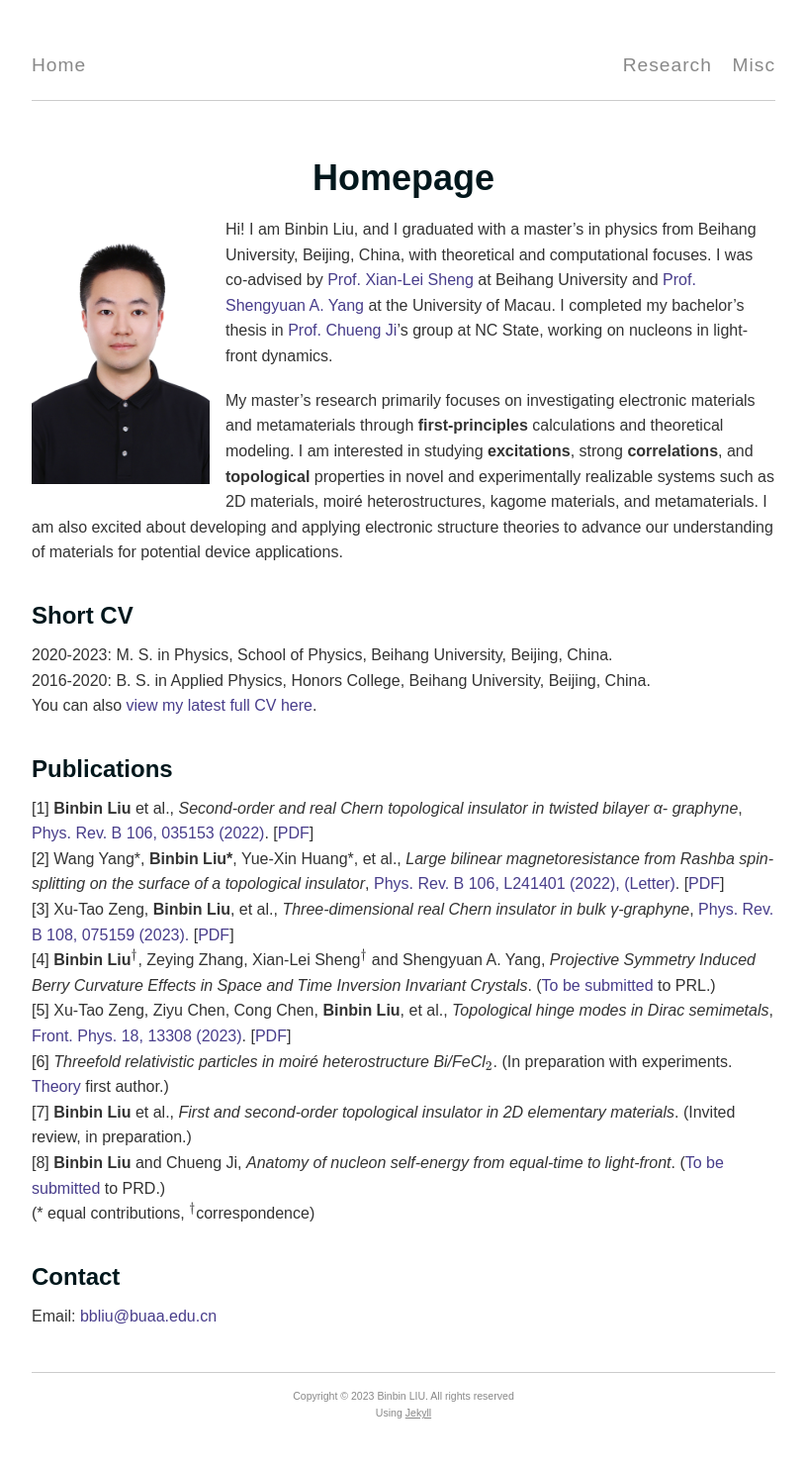
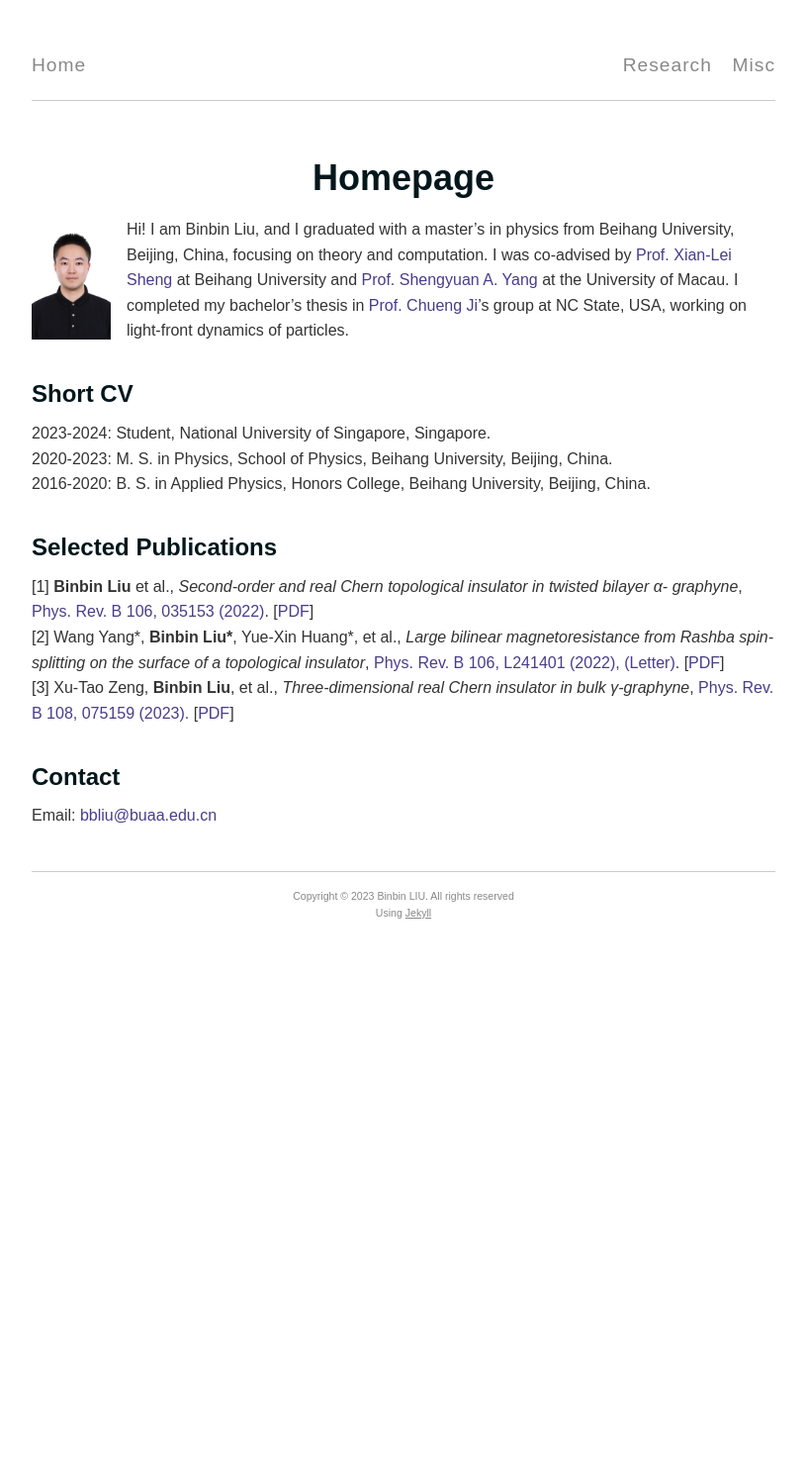
Before and after one commit to LIU-Binbin/LIU-Binbin.github.io, a Jekyll site: the page built from index.md, in a window 1280 px wide. Shown: the whole page at 99% size, without its empty margins (232-1047 px from the left). Built offline with Jekyll 4.4.1, drawn with Linux system fonts in a browser that asks for light colours; nearby versions of some CDN libraries; after the commit the page ends 979 px from its top, so only the background shows below that.

Commit message:
daily update

```diff
--- a/_config.yml
+++ b/_config.yml
@@ -3,7 +3,7 @@ description: Copyright © 2023 Binbin LIU. All rights reserved
 
 
 permalink: blog/:year/:month/:day/:title
-exclude: ["Makefile", "README.md", "research.md", "cv.md"]
+exclude: ["Makefile", "README.md", "research.md", "cv.md", "misc.md"]
 
 url: "http://liu-binbin.github.io"     # the base hostname & protocol for your site
 baseurl: ""                   # the subpath of your site, e.g. /blog
--- a/index.md
+++ b/index.md
@@ -3,26 +3,32 @@ layout: page
 title: Homepage
 permalink: /
 ---
-{% include image.html url="assets/images/photo1.png" caption="" width="180px"  align="left" %}
+{% include image.html url="assets/images/photo1.png" caption="" width="80px"  align="left" %}
+
 <!--<h1 class="center">Binbin LIU</h1> -->
 
-Hi! I am Binbin Liu, and I graduated with a master's in physics from Beihang University, Beijing, China, with theoretical and computational focuses. I was co-advised by [Prof. Xian-Lei Sheng](https://scholar.google.com/citations?user=MDetOEgAAAAJ) at Beihang University and [Prof. Shengyuan A. Yang](https://scholar.google.com/citations?user=Q-eIAcIAAAAJ) at the University of Macau. I completed my bachelor's thesis in [Prof. Chueng Ji](https://inspirehep.net/authors/1004349)'s group at NC State, working on nucleons in light-front dynamics.
-
-My master's research primarily focuses on investigating electronic materials and metamaterials through **first-principles** calculations and theoretical modeling. I am interested in studying **excitations**, strong **correlations**, and **topological** properties in novel and experimentally realizable systems such as 2D materials, moiré heterostructures, kagome materials, and metamaterials. <!--These areas have significant potential for applications in electronic devices. -->I am also excited about developing and applying electronic structure theories to advance our understanding of materials for potential device applications.
+Hi! I am Binbin Liu, and I graduated with a master's in physics from Beihang University, Beijing, China, focusing on theory and computation. I was co-advised by [Prof. Xian-Lei Sheng](https://scholar.google.com/citations?user=MDetOEgAAAAJ) at Beihang University and [Prof. Shengyuan A. Yang](https://scholar.google.com/citations?user=Q-eIAcIAAAAJ) at the University of Macau. I completed my bachelor's thesis in [Prof. Chueng Ji](https://inspirehep.net/authors/1004349)'s group at NC State, USA, working on light-front dynamics of particles.
+<!--
+My master's research primarily focuses on investigating electronic materials and metamaterials through **first-principles** calculations and theoretical modeling. I am interested in studying **excitations**, strong **correlations**, and **topological** properties in novel and experimentally realizable systems such as 2D materials, moiré heterostructures, kagome materials, and metamaterials. <!--These areas have significant potential for applications in electronic devices.
+I am also excited about developing and applying electronic structure theories to advance our understanding of materials for potential device applications.
+-->
 
 <!--development and use of computational methods combining electronic structure and many-body approaches for explaining and predicting properties of materials with strong electronic correlations, and a strong research agenda in the field of quantum materials.-->
 
 ## Short CV
+2023-2024: Student,  National University of Singapore, Singapore. <br />
 2020-2023: M. S. in Physics, School of Physics, Beihang University, Beijing, China. <br />
 2016-2020: B. S. in Applied Physics, Honors College, Beihang University, Beijing, China. <br />
-You can also [view my latest full CV here](assets/CV_Binbin_Liu.pdf).
+<!--You can also [view my latest full CV here](assets/CV_Binbin_Liu.pdf).
+-->
 
 
-## Publications
+## Selected Publications
 [1] **Binbin Liu** et al., _Second-order and real Chern topological insulator in twisted bilayer α-
 graphyne_, [Phys. Rev. B 106, 035153 (2022)](https://journals.aps.org/prb/abstract/10.1103/PhysRevB.106.035153). [[PDF](https://arxiv.org/pdf/2208.00115.pdf)]<br />
 [2] Wang Yang\*, **Binbin Liu\***, Yue-Xin Huang\*, et al., _Large bilinear magnetoresistance from Rashba spin-splitting on the surface of a topological insulator_, [Phys. Rev. B 106, L241401 (2022), (Letter)](https://journals.aps.org/prb/abstract/10.1103/PhysRevB.106.L241401). [[PDF](https://arxiv.org/pdf/2209.07666.pdf)] <br />
 [3] Xu-Tao Zeng, **Binbin Liu**, et al., _Three-dimensional real Chern insulator in bulk γ-graphyne_, [Phys. Rev. B 108, 075159 (2023).](https://journals.aps.org/prb/abstract/10.1103/PhysRevB.108.075159) [[PDF](https://arxiv.org/pdf/2302.13090.pdf)]<br />
+<!--
 [4] **Binbin Liu$$^†$$**, Zeying Zhang, Xian-Lei Sheng$$^†$$ and Shengyuan A. Yang, _Projective Symmetry Induced Berry Curvature Effects in Space and Time Inversion Invariant Crystals_. ([To be submitted](/assets/publications/MomentumNonCenteredInv_main_Sup_07.pdf) to PRL.)  <br />
 [5] Xu-Tao Zeng, Ziyu Chen, Cong Chen, **Binbin Liu**, et al., _Topological hinge modes in Dirac semimetals_, [Front. Phys. 18, 13308 (2023)](https://link.springer.com/article/10.1007/s11467-022-1221-y). [[PDF](https://arxiv.org/pdf/2203.05168.pdf)]<br />
 [6] _Threefold relativistic particles in moiré heterostructure Bi/FeCl$$_{2}$$_. (In preparation with experiments. [Theory](/assets/publications/Moire_Bi.pdf) first author.)<br />
@@ -31,7 +37,7 @@ graphyne_, [Phys. Rev. B 106, 035153 (2022)](https://journals.aps.org/prb/abstra
 [8] **Binbin Liu** and Chueng Ji, _Anatomy of nucleon self-energy from equal-time to light-front_.
 ([To be submitted](/assets/publications/Anatomy_LFI.pdf) to PRD.) <br />
 (* equal contributions, $$^†$$correspondence) <br />
-
+-->
 
 ## Contact
 Email: [bbliu@buaa.edu.cn]
```
Also changed, not shown: ResearchHighlights.md (+4 -4 lines), misc.md (+1 -1 lines), 6 other files.
